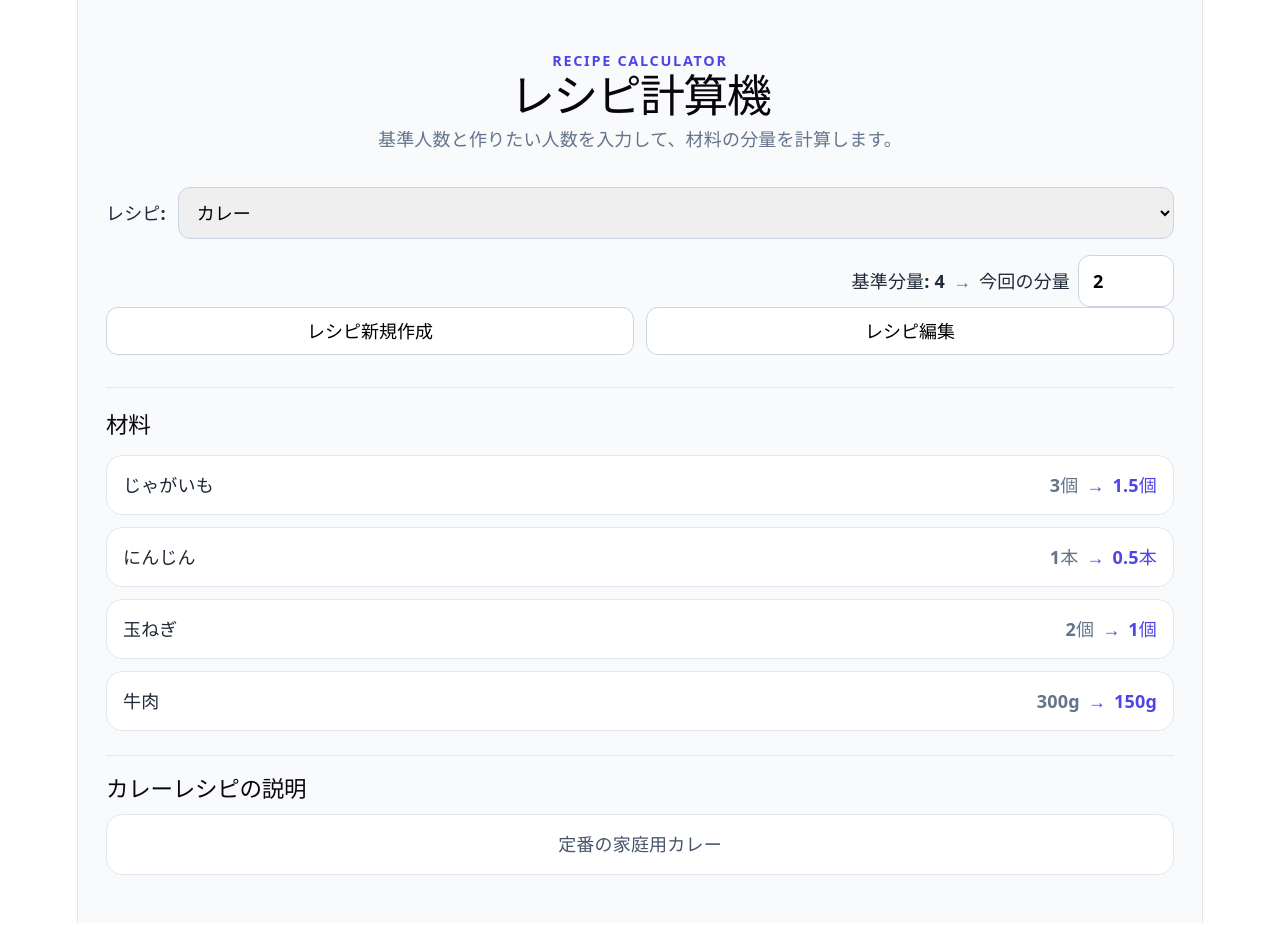
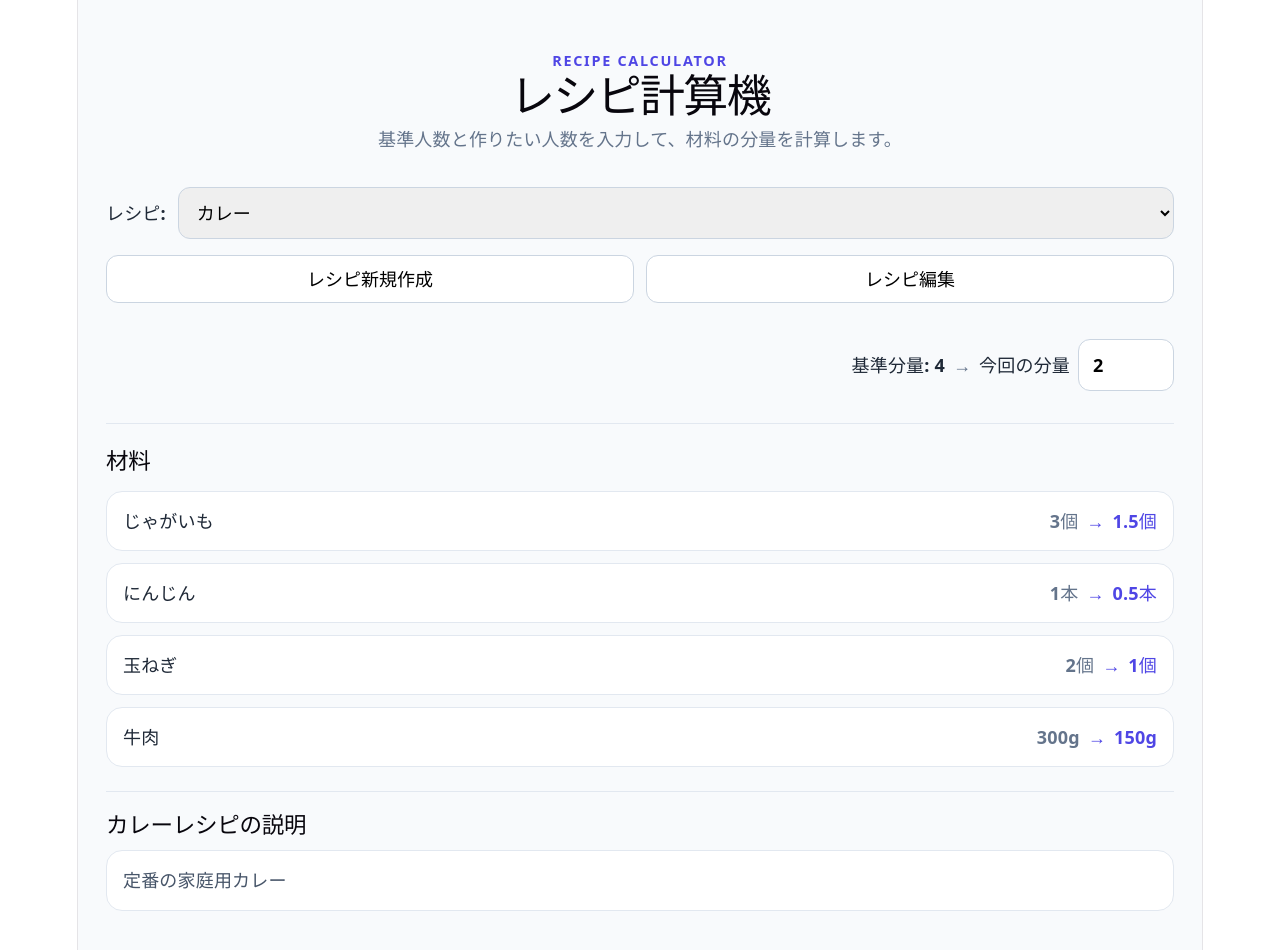
Before and after one commit to officeutq/recipe-calculator, a React (Vite) app: page / in a window 1280 px wide. Shown: the top 950 px of the page. Before the commit the page ends 923 px from the top, so only its background shows below. Built offline with nearby package versions, Linux system fonts and the light colour scheme.

Commit message:
Adjust calculator layout and description alignment

```diff
--- a/src/App.css
+++ b/src/App.css
@@ -234,6 +234,7 @@
   border-radius: 16px;
   background: #ffffff;
   color: #475569;
+  text-align: left;
   white-space: pre-wrap;
 }
 
--- a/src/App.tsx
+++ b/src/App.tsx
@@ -190,6 +190,13 @@ function App() {
                   </select>
                 </label>
 
+                <div className="recipe-action-buttons">
+                  <button type="button" onClick={() => setScreenMode("new")}>レシピ新規作成</button>
+                  {selectedRecipe && (
+                    <button type="button" onClick={() => setScreenMode("edit")}>レシピ編集</button>
+                  )}
+                </div>
+
                 <div className="servings-row">
                   <p className="base-amount">基準分量: {baseServingsNumber || "-"}</p>
                   <span className="servings-arrow" aria-hidden="true">→</span>
@@ -208,13 +215,6 @@ function App() {
               </>
             ) : (
               <p className="empty-state-message">レシピがありません</p>
-            )}
-          </div>
-
-          <div className="recipe-action-buttons">
-            <button type="button" onClick={() => setScreenMode("new")}>レシピ新規作成</button>
-            {hasRecipes && selectedRecipe && (
-              <button type="button" onClick={() => setScreenMode("edit")}>レシピ編集</button>
             )}
           </div>
 
```
Also changed, not shown: 1 other file (tests, documents, lock files or other folders).
